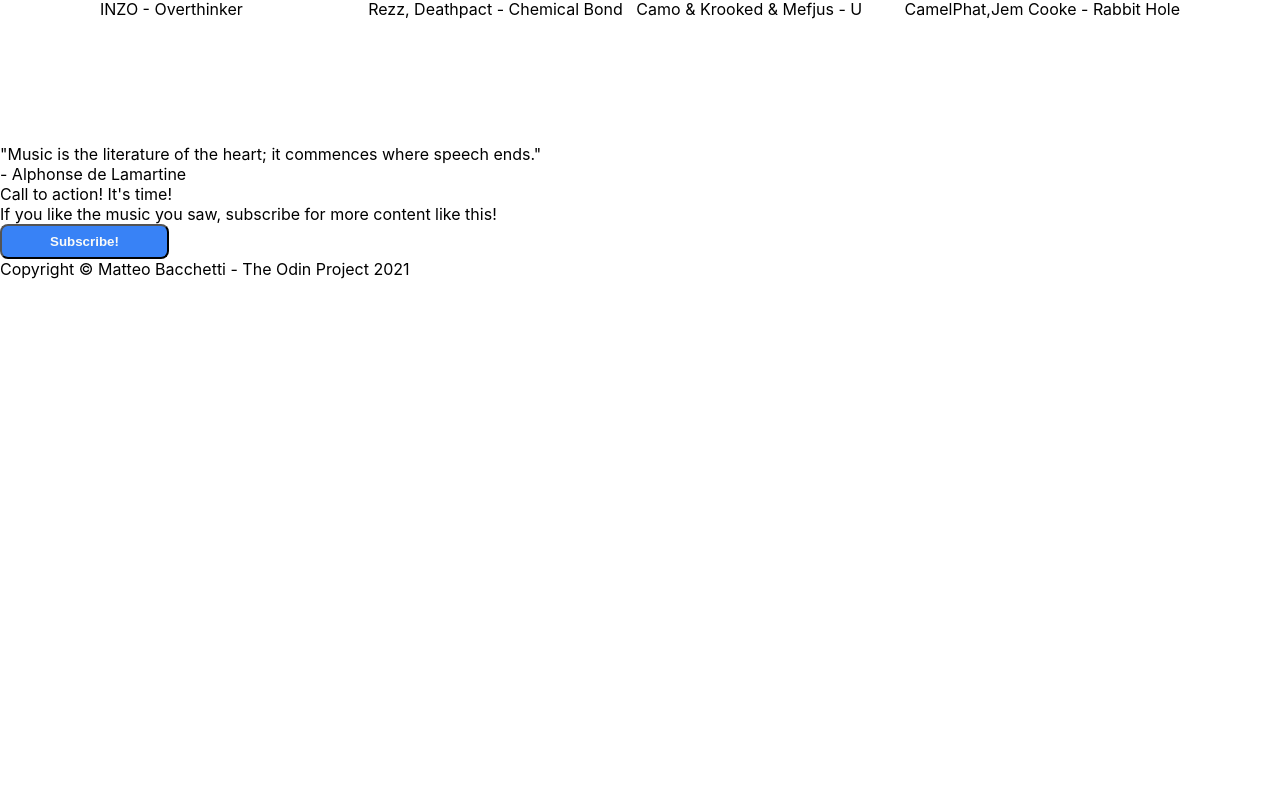
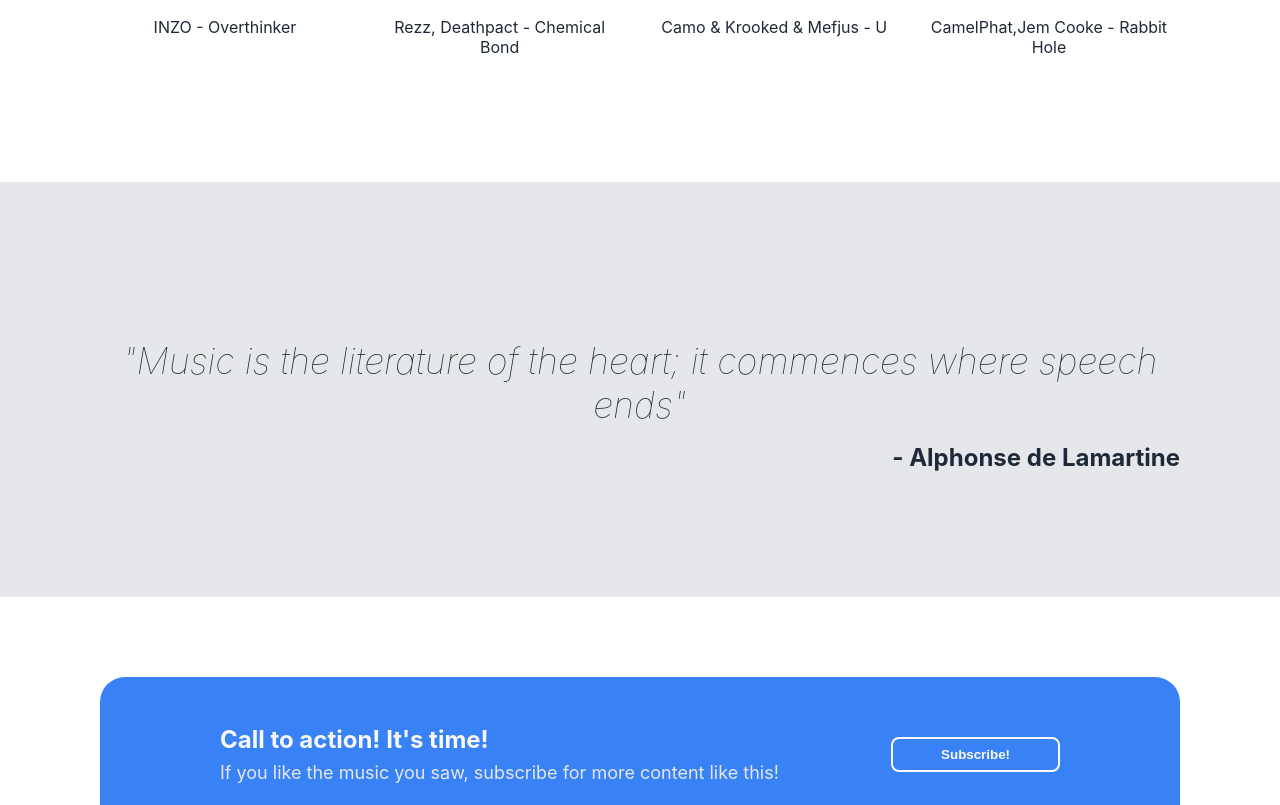
Before and after one commit to Bacco40/Music_is_awesome, a plain HTML site: page index.html in a window 1280 px wide. Shown: the part 775-1580 px from the top of the page. Before the commit the page ends 1054 px from the top, so only its background shows below. Drawn offline with Linux system fonts and the light colour scheme.

Commit message:
completed the css of the page and some little change in the html(open link in a ne page

```diff
--- a/index.html
+++ b/index.html
@@ -15,7 +15,7 @@
                 </div>
                 <div class="left-links">
                     <ul>
-                        <li><a href="google.com" class="link1">Song of the moment</a></li>
+                        <li><a href="google.com" class="link1">Songs of the moment</a></li>
                         <li><a href="google.com" class="link1">About</a></li>
                         <li><a href="google.com" class="link1">Contacts</a></li>
                     </ul>
@@ -31,33 +31,37 @@
             </div>
         </div>
         <div class="Song">
-            <div class="intro">Song of the moment</div>
+            <div class="intro">Songs of the moment</div>
             <div class="playlist">
                 <div>
-                    <a href="https://youtu.be/luQSQuCHtcI"><img src="./images/over.jpeg" class="album"></a>
+                    <a href="https://youtu.be/luQSQuCHtcI" target="_blank"><img src="./images/over.jpeg" class="album"></a>
                     <div class="info">INZO - Overthinker</div>
                 </div>
                 <div>
-                    <a href="https://youtu.be/G_7NMz9Ln8E"><img src="./images/rezz.jpeg" class="album"></a>
+                    <a href="https://youtu.be/G_7NMz9Ln8E" target="_blank"><img src="./images/rezz.jpeg" class="album"></a>
                     <div class="info">Rezz, Deathpact - Chemical Bond</div>
                 </div>
                 <div>
-                    <a href="https://youtu.be/23pzC1qETFo"><img src="./images/U.jpg" class="album"></a>
+                    <a href="https://youtu.be/23pzC1qETFo" target="_blank"><img src="./images/U.jpg" class="album"></a>
                     <div class="info">Camo & Krooked & Mefjus - U</div>
                 </div>
                 <div>
-                    <a href="https://youtu.be/09vAAk2PzcY"><img src="./images/hole.jpeg" class="album"></a>
+                    <a href="https://youtu.be/09vAAk2PzcY" target="_blank"><img src="./images/hole.jpeg" class="album"></a>
                     <div class="info">CamelPhat,Jem Cooke - Rabbit Hole</div>
                 </div>
             </div>
         </div>
         <div class="about">
-            <div class="quote">"Music is the literature of the heart; it commences where speech ends."</div>
-            <div class="author">- Alphonse de Lamartine</div>
+            <div>
+                <div class="quote">"Music is the literature of the heart; it commences where speech ends"</div>
+                <div class="author">- Alphonse de Lamartine</div>
+            </div>
         </div>
         <div class="contact">
-            <div class="tit">Call to action! It's time!</div>
-            <div class="subt">If you like the music you saw, subscribe for more content like this!</div>
+            <div>
+                <div class="tit">Call to action! It's time!</div>
+                <div class="subt">If you like the music you saw, subscribe for more content like this!</div>
+            </div>
             <div class="button2"><button>Subscribe!</button></div>
         </div>
         <div class="footer">Copyright © Matteo Bacchetti - The Odin Project 2021</div>
--- a/style.css
+++ b/style.css
@@ -57,9 +57,10 @@ button{
     color: #f9faf8;
     padding: 8px 48px;
     border-radius: 8px;
+    border: 2px solid #f9faf8;
 }
 .button{
-    border: 1px solid #3882f6;
+    border: 2px solid #3882f6;
 }
 .right-part{
     display: flex;
@@ -86,3 +87,58 @@ button{
     border-radius: 5%;
     border: 3px solid #1f2937;
 }
+.info{
+    color: #1f2937;
+    text-align: center;
+    margin-top: 16px;
+    width: 250px;
+}
+.about{
+    padding: 125px 100px 125px 100px;
+    background-color: #e5e7eb;
+    display: flex;
+    flex-direction: column;
+    align-items: center;
+    justify-content: center;
+}
+.quote{
+    font-size: 36px;
+    font-style: italic;
+    font-weight: lighter;
+    color: #1f2937;
+    padding-top: 32px;
+    text-align: center;
+}
+.author{
+    text-align: right;
+    font-weight: bold;
+    margin-top: 16px;
+    color: #1f2937;
+    font-size: 24px;
+}
+.contact{
+    margin: 80px 100px 80px 100px;
+    padding: 48px 120px 48px 120px;
+    background-color: #3882f6;
+    border-radius: 25px;
+    display:flex;
+    justify-content: space-between;
+    align-items: center;
+    flex: 1;
+}
+.tit{
+    font-weight: bold;
+    margin-bottom: 8px;
+    color: #f9faf8;
+    font-size: 24px;
+}
+.subt{
+    font-size: 18px;
+    color: #e5e7eb;
+}
+.footer{
+    background-color: #1f2937;
+    padding: 32px 0px ;
+    text-align: center;
+    color: #e5e7eb;
+}
```
